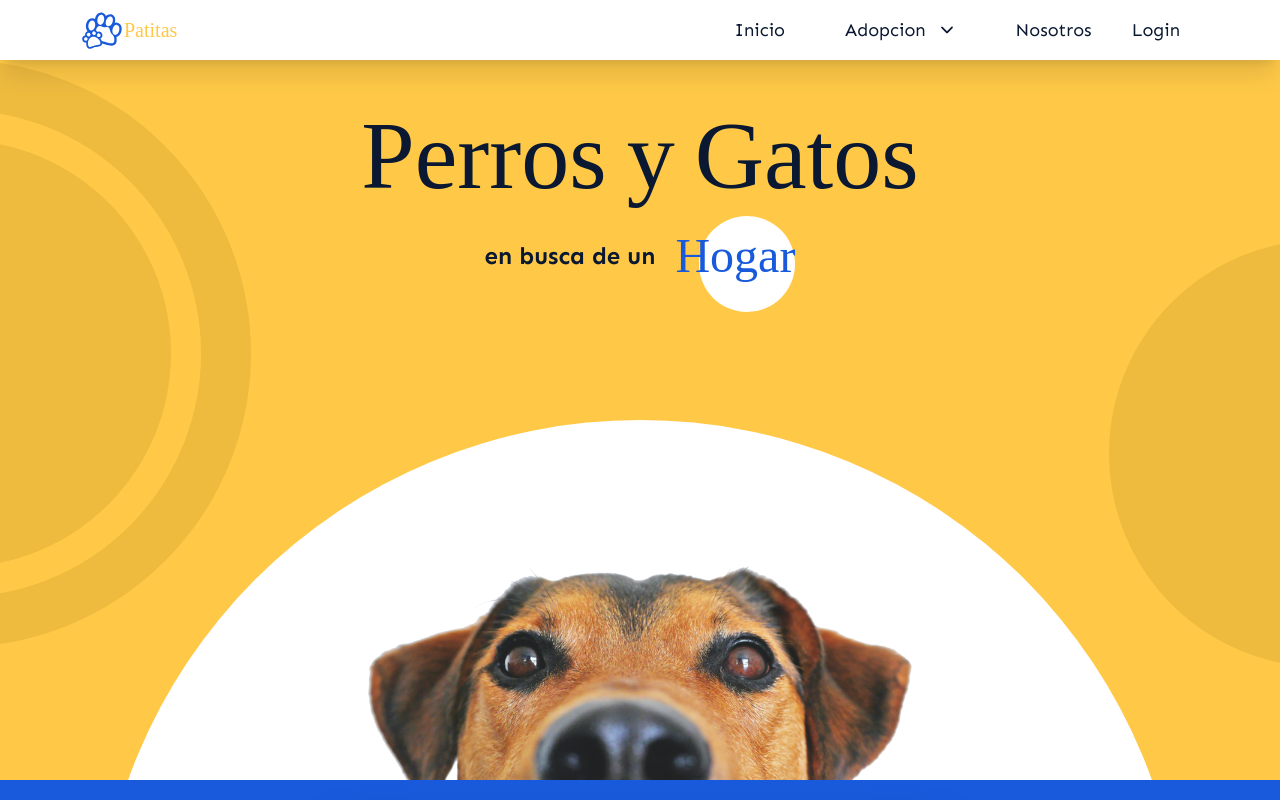
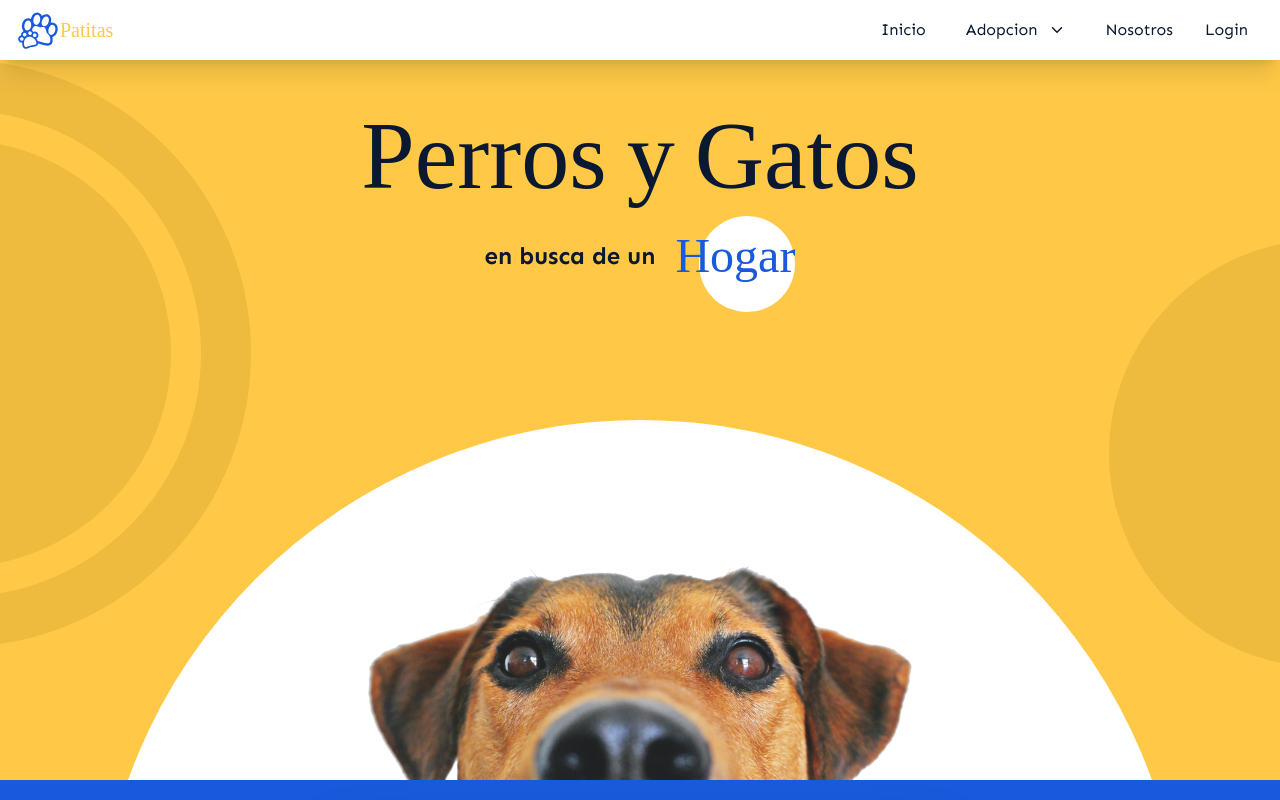
Before and after one commit to NahumCRep/PatitasWeb, a React (Create React App) app: page / in a window 1280 px wide. Shown: the top 800 px of the page. Built offline with nearby package versions, Linux system fonts and the light colour scheme; a web font is replaced by a local one.

Commit message:
style update

```diff
--- a/src/components/nav/NavLi.jsx
+++ b/src/components/nav/NavLi.jsx
@@ -6,7 +6,7 @@ export const NavLi = ({title, url}) => {
     <li className={`h-16 w-full md:w-fit md:flex md:items-center`}>
         <NavLink
             to={url}
-            className="flex items-center w-full h-full px-10 md:px-5 md:h-fit md:ml-0 md:justify-center md:hover:text-plt-blue"
+            className="text-base flex items-center w-full h-full px-6 md:px-4 md:h-fit md:ml-0 md:justify-center md:hover:text-plt-blue"
         >
             {title}
         </NavLink>
--- a/src/components/nav/NavSubLi.jsx
+++ b/src/components/nav/NavSubLi.jsx
@@ -4,7 +4,7 @@ import { NavLink } from 'react-router-dom'
 
 export const NavSubLi = ({title, url}) => {
   return (
-    <li className="h-16 w-full' md:flex md:items-center md:p-2">
+    <li className="h-12 w-full' md:flex md:items-center md:p-2">
         <NavLink
           to={url}
           className="flex items-center w-full h-full ml-10 pl-2 text-sm border-l-2 border-plt-cream
--- a/src/components/nav/Navbar.jsx
+++ b/src/components/nav/Navbar.jsx
@@ -1,8 +1,10 @@
 import { useEffect, useState } from 'react';
+import { useAuthStore } from '../../hooks';
 // **Components
 import { NavLink } from 'react-router-dom';
 import { NavLi } from './NavLi';
 import { NavSubLi } from './NavSubLi';
+import { ProfileBox } from './ProfileBox';
 // **Logo
 import logo from '../../assets/icons/logo.svg';
 // **Icons
@@ -11,6 +13,7 @@ import { IoIosArrowDown, IoIosArrowUp } from 'react-icons/io';
 
 
 export const Navbar = () => {
+  const { status } = useAuthStore();
   const [isNavOpen, setIsNavOpen] = useState(false);
   const [isAdoptOpen, setIsAdoptOpen] = useState(false);
 
@@ -23,7 +26,7 @@ export const Navbar = () => {
   }
 
   return (
-    <nav className='w-full h-[80px] shadow-xl flex items-center px-4 fixed z-50 bg-white md:h-[60px] md:justify-between md:px-20'>
+    <nav className='w-full h-[80px] shadow-xl flex items-center px-4 fixed z-50 bg-white md:h-[60px] md:justify-between'>
       {/* Logo */}
       <NavLink
         to={'/'}
@@ -45,7 +48,7 @@ export const Navbar = () => {
           <NavLi title={'Inicio'} url={"/"} />
           <li className="w-full h-auto md:w-fit md:h-[80px] md:relative">
               <button
-                className="flex items-center gap-5 w-full h-16 px-10 outline-none border-none
+                className="text-base  flex items-center gap-5 w-full h-16 px-6 outline-none border-none
                           md:h-[80px] md:gap-3 md:w-fit md:hover:text-plt-blue"
                 onClick={handleAdoptionMenu}
               >
@@ -53,7 +56,7 @@ export const Navbar = () => {
                 {isAdoptOpen ? <IoIosArrowUp /> : <IoIosArrowDown />}
               </button>
 
-              <ul className={`w-full transition-height duration-700 ${isAdoptOpen ? 'h-32':'h-0'} overflow-hidden
+              <ul className={`w-full transition-height duration-700 ${isAdoptOpen ? 'h-24':'h-0'} overflow-hidden
                               md:absolute md:top-[70px] md:bg-white md:text-plt-dark md:shadow-2xl md:scale-100`}>
                   <NavSubLi title={'Perros disponibles'} url={'/perros'} sublink />
                   <NavSubLi title={'Gatos disponibles'} url={'/gatos'} sublink />
@@ -61,7 +64,12 @@ export const Navbar = () => {
           </li>
 
           <NavLi title={'Nosotros'} url={"/nosotros"} />
-          <NavLi title={'Login'} url={"/login"} />
+
+          {
+            status === 'authenticated'
+              ? <ProfileBox />
+              : <NavLi title={'Login'} url={"/login"} />
+          }
         </ul>
       </div>
 
```
